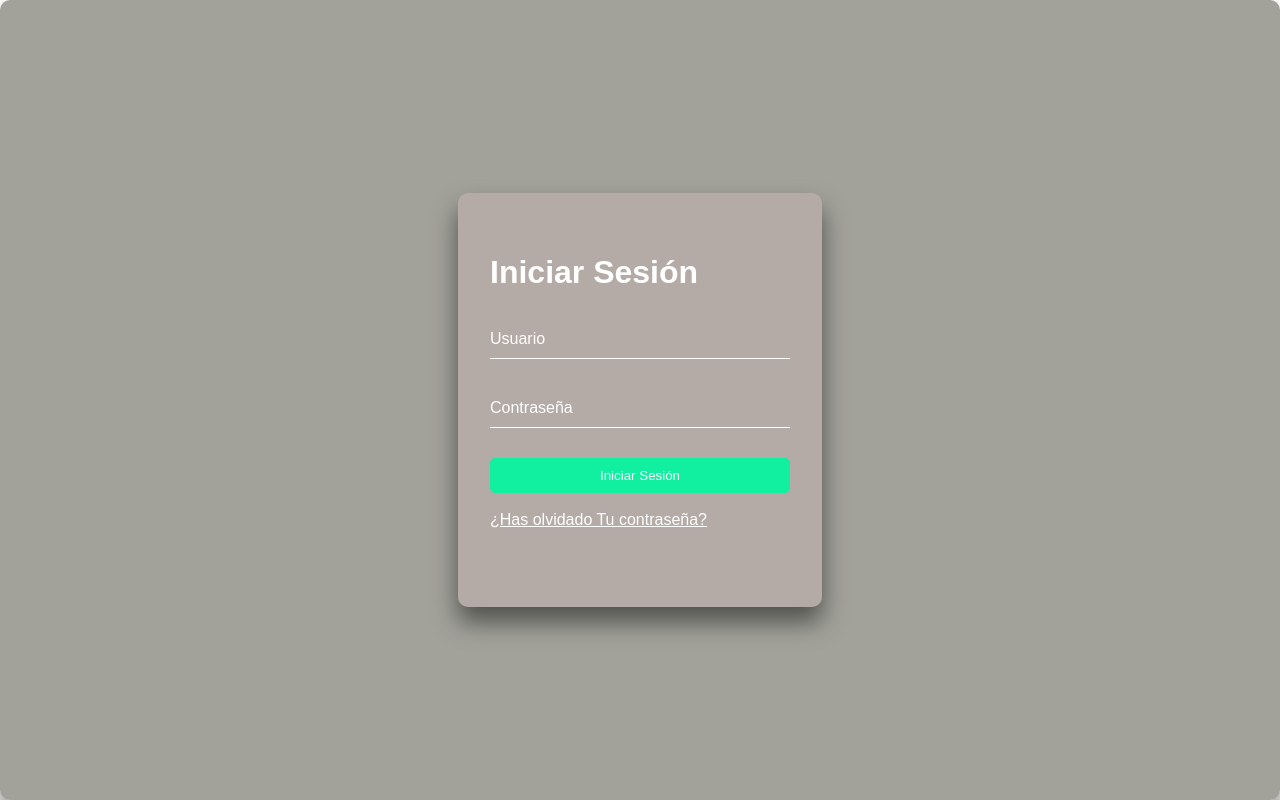
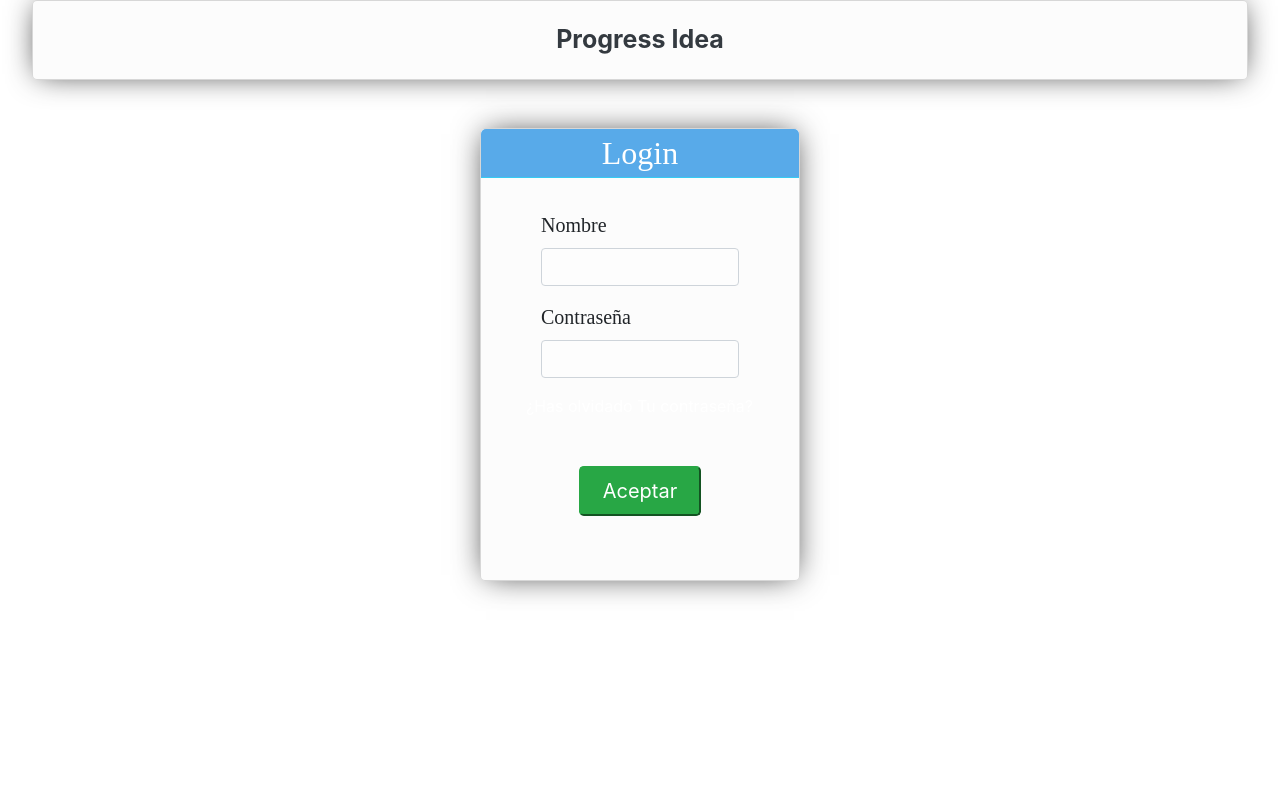
Before and after one commit to elfort6/ProgressIdea, a PHP site: page /login.html in a window 1280 px wide. Run offline with PHP 8.4, Linux system fonts and the light colour scheme.

Commit message:
Rediseño del Login
Actualizar paleta de colores y validacion con bootstrap

Co-Authored-By: billylopez697 <55010293+billylopez697@users.noreply.github.com>

```diff
--- a/css/estilos.css
+++ b/css/estilos.css
@@ -1,5 +1,5 @@
 body {
-    background: url("../img/idea4.jpg");
+    background: white;
     background-size: cover;
     background-attachment: fixed;
     background-repeat: no-repeat;
@@ -13,9 +13,6 @@ body {
     -moz-box-shadow: 0px 0px 30px -6px rgba(0, 0, 0, 0.8);
     box-shadow: 0px 0px 30px -6px rgba(0, 0, 0, 0.8);
     background-color: rgba(240, 240, 240, 0.2);
-    backdrop-filter: blur(10px);
-    -webkit-backdrop-filter: blur(5px);
-    -moz-backdrop-filter: blur(5px);
     border: solid rgba(190, 190, 190, 0.6) 1px;
 }
 
--- a/login.html
+++ b/login.html
@@ -6,59 +6,93 @@
     <title>Login</title>
     <meta charset="UTF-8">
     <meta name="viewport" content="width=device-width, initial-scale=1.0">
-    <link rel="stylesheet" href="css/style2.css">
-    <link href="css/bootstrap.min.css">
+    <link rel="stylesheet" href="css/bootstrap.min.css">
+    <link rel="stylesheet" href="css/estilos.css">
 </head>
 
 <body>
-    <div class="trasparente mt-5">
-        <div class="principal">
-            <h2>Iniciar Sesión </h2>
-            <form form-group id="formLogin">
-                <div class="imputBox">
-                    <input type="text" id="usuario" name="usuario" required=" ">
-                    <label>Usuario</label>
+
+    <div class="enable">
+        <header class="blog-header">
+            <div class="row flex-nowrap justify-content-between align-items-center">
+                <div class="col-lg-4 offset-lg-4 col-sm-4 col-8 logo">
+                    <a class="blog-header-logo text-dark" href="Index.html"><b>Progress Idea</b></a>
                 </div>
-                <div class="imputBox">
-                    <input type="password" id="clave" name="clave" required=" ">
-                    <label>Contraseña</label>
-                </div>
-                <input type="button" value="Iniciar Sesión" class="btn btn-success" style="background: #11F0A0;" id="boton"/>
-            </form>
-            <br>
-            <a href="recuperacion.html" style="color:white;">¿Has olvidado Tu contraseña?</a>
-            <br>
-            <br>
-            <span id="repuesta" style="color:black;"></span>
-        </div>
+            </div>
+        </header>
     </div>
 
-    <script type="js/bootstrap.min.js"></script>
-    <script src="js/jquery.min.js"></script>
+    <div class="container col-lg-3 col-md-8 mt-lg-5 mt-md-5">
+
+        <div class="panel-heading panel-primary">
+            <h2 class="header panel-primary">Login</h2>
+        </div>
+
+        <!-- /.panel-body -->
+        <div class="panel-body col-lg-12 pt-4 pb-5">
+
+            <div class="col-lg-12">
+                <form role="form" action="Ajax/php/IniciarSesion.php" method="POST" class="needs-validation" novalidate>
+                    <div>
+                        <div class="form-group col-lg-12 col-md-6">
+                            <label>Nombre</label>
+                            <input class="form-control" type="text" id="usuario" name="usuario" required=" ">
+                            <div class="valid-feedback">¡Ok válido!</div>
+                            <div class="invalid-feedback">Complete el campo.</div>
+                        </div>
+                        <div class="form-group col-lg-12 col-md-6">
+                            <label>Contraseña</label>
+                            <input class="form-control" type="password" id="clave" name="clave" required=" ">
+                            <div class="valid-feedback">¡Ok válido!</div>
+                            <div class="invalid-feedback">Complete el campo.</div>
+                        </div>
+                        <div class="form-group">
+                            <a href="recuperacion.html" style="color:white;">¿Has olvidado Tu contraseña?</a>
+                        </div>
+
+                        <div class="form-group col-lg-8 col-md-6 offset-lg-2 offset-md-3 mt-lg-5">
+                            <button type="submit" class="btn-lg btn-block col-lg-12 btn-success" id="btnAcpetar">Aceptar</button>
+                        </div>
+
+
+                    </div>
+                    <!-- /.row -->
+
+                </form>
+
+            </div>
+            <!-- /.col-lg-12 -->
+            <!-- /.col-lg-12 -->
+<!-- /.col-lg-12 -->
+        </div>
+        <!-- /.panel-body -->
+    </div>
+    <!-- /.container-->
+
+    <!-- jQuery -->
+    <script src="js/jquery.js"></script>
+
+    <!-- Bootstrap Core JavaScript -->
+    <script src="js/bootstrap.min.js"></script>
     <script>
-        $("#boton").click(function(){
-            document.getElementById('repuesta').innerHTML = '';
-            var usuario = document.getElementById('usuario').value;
-            var contra = document.getElementById('clave').value;
-            if ((usuario == '') || (contra == ' ')) {
-                document.getElementById('repuesta').innerHTML = ` <strong >Por Favor Ingresa Los Datos</strong >`;
-            } else {
-                document.getElementById('repuesta').innerHTML = "Enviar datos";
-                console.log(usuario + contra);
-                var formData = new FormData($("#formLogin")[0]);
-                var ruta = "Ajax/php/IniciarSesion.php";
-                $.ajax({
-                    url: ruta,
-                    type: "POST",
-                    data: formData,
-                    contentType: false,
-                    processData: false,
-                    success: function (datos) {
-                        $(location).attr('href',datos);
-                    }
-                });
-            }
-        });
+        (function() {
+          'use strict';
+          window.addEventListener('load', function() {
+            // Fetch all the forms we want to apply custom Bootstrap validation styles to
+            var forms = document.getElementsByClassName('needs-validation');
+            // Loop over them and prevent submission
+            var validation = Array.prototype.filter.call(forms, function(form) {
+              form.addEventListener('submit', function(event) {
+                if (form.checkValidity() === false) {
+                  event.preventDefault();
+                  event.stopPropagation();
+                }
+                form.classList.add('was-validated');
+              }, false);
+            });
+          }, false);
+
+        })();
     </script>
 </body>
 
```
